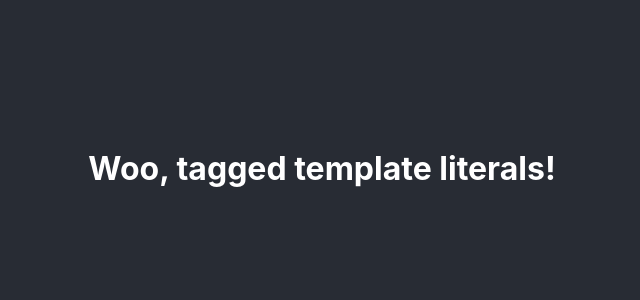
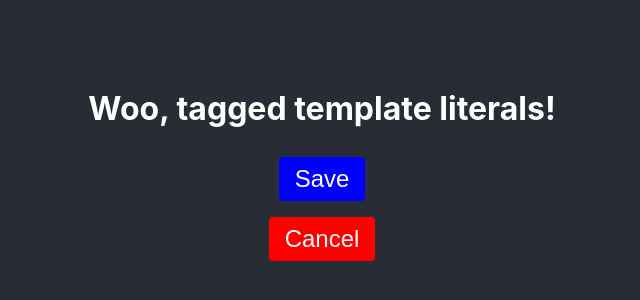
Before and after one commit to GK-Hynes/styled-components-demo, a React (Create React App) app: page / in a window 1280 px wide. Shown: the part 232-532 px from the top of the page, without its empty margins (318-958 px from the left). Built offline with nearby package versions, Linux system fonts and the light colour scheme.

Commit message:
Add notes on props

```diff
--- a/src/App.js
+++ b/src/App.js
@@ -6,11 +6,23 @@ const Heading = styled.h1`
   font-size: 2rem;
 `;
 
+const Button = styled.button`
+  color: #fff;
+  font-size: 1.5rem;
+  padding: 0.5rem 1rem;
+  margin: 0.5rem;
+  border-radius: 0.25rem;
+  border: none;
+  background: ${({ type }) => (type === `cancel` ? `red` : `blue`)};
+`;
+
 function App() {
   return (
     <div className="App">
       <header className="App-header">
         <Heading>Woo, tagged template literals!</Heading>
+        <Button>Save</Button>
+        <Button type="cancel">Cancel</Button>
       </header>
     </div>
   );
```
Also changed, not shown: 1 other file (tests, documents, lock files or other folders).
